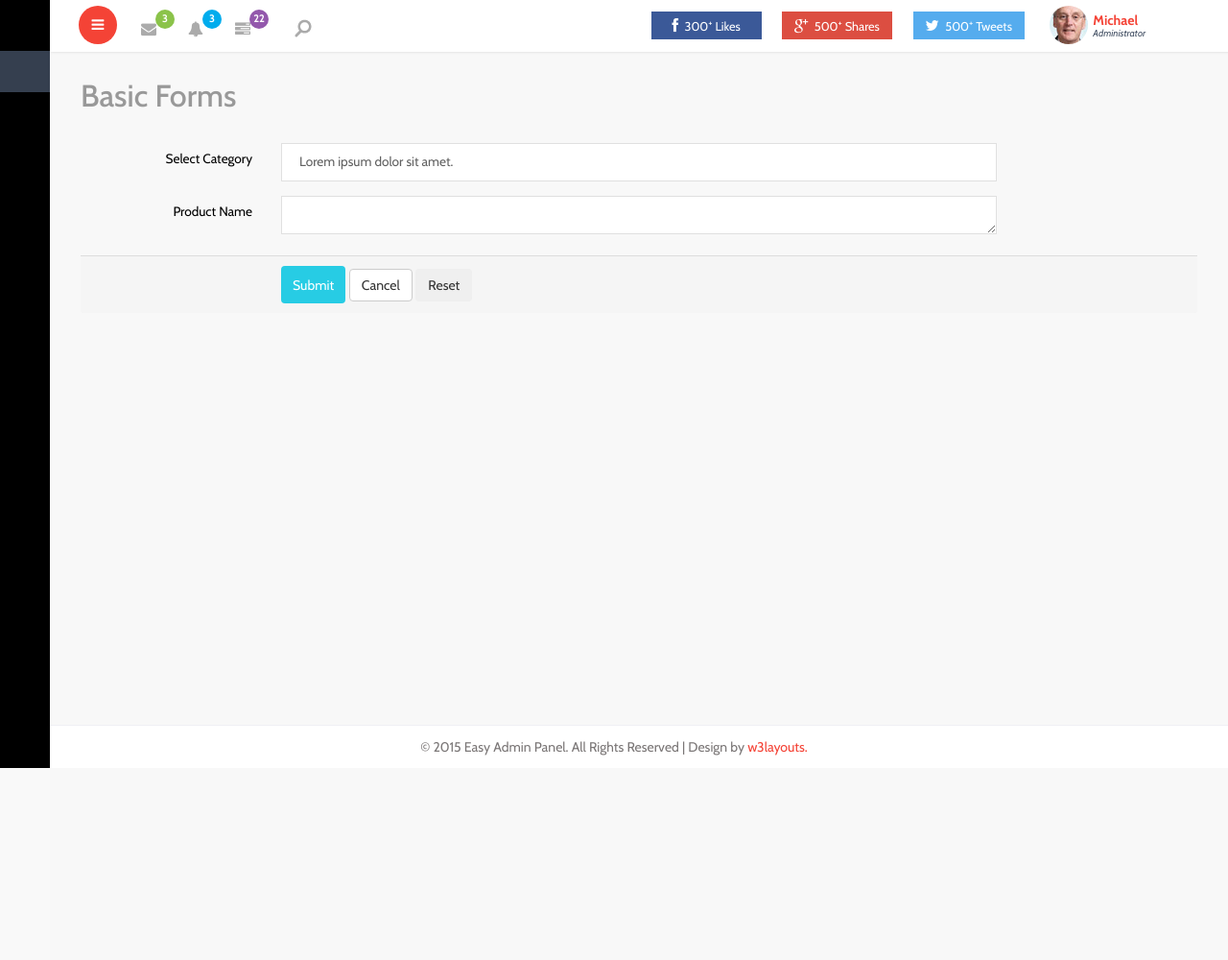
After one commit to Amaanshaikh54/MyEcom, a Django app: page /myadmin/add_product in a window 1280 px wide. The commit adds this page. Shown: the whole page at 96% size. Run offline with Django 5.2, Linux system fonts and the light colour scheme; some libraries are stand-ins or nearby versions.

Commit message:
viewproduct

```diff
--- a/myadmin/urls.py
+++ b/myadmin/urls.py
@@ -25,4 +25,5 @@ urlpatterns = [
     path('dashboard', views.dashboard, name='dashboard'),
     path('add_category', views.add_category, name='add_category'),
     path('all_category', views.all_category, name='all_category'),
+    path('add_product', views.add_product, name='add_product'),
 ]
--- a/myadmin/views.py
+++ b/myadmin/views.py
@@ -11,3 +11,5 @@ def add_category(request):
     return render(request,'myadmin/add_category.html')
 def all_category(request):
     return render(request,'myadmin/all_category.html')
+def add_product(request):
+    return render(request,'myadmin/add_product.html')
--- /dev/null
+++ b/templates/myadmin/add_product.html
@@ -0,0 +1,56 @@
+{% extends 'myadmin/common/index.html' %}
+{% load static %}
+{% block content %}
+<div id="page-wrapper">
+    <div class="graphs">
+        <h3 class="blank1">Basic Forms</h3>
+            <div class="tab-content">
+            <div class="tab-pane active" id="horizontal-form">
+                <form class="form-horizontal">
+
+
+
+
+                    <div class="form-group">
+                        <label for="selector1" class="col-sm-2 control-label"> Select Category</label>
+                        <div class="col-sm-8"><select name="selector1" id="selector1" class="form-control1">
+                            <option>Lorem ipsum dolor sit amet.</option>
+                            <option>Dolore, ab unde modi est!</option>
+                            <option>Illum, fuga minus sit eaque.</option>
+                            <option>Consequatur ducimus maiores voluptatum minima.</option>
+                        </select></div>
+                    </div>
+
+                    <div class="form-group">
+                        <label for="txtarea1" class="col-sm-2 control-label">Product Name</label>
+                        <div class="col-sm-8"><textarea name="txtarea1" id="txtarea1" cols="50" rows="4" class="form-control1"></textarea></div>
+                    </div>
+
+
+
+                </form>
+            </div>
+        </div>
+
+        <div class="bs-example" data-example-id="form-validation-states">
+
+</div>
+
+            <div class="bs-example" data-example-id="form-validation-states-with-icons">
+            <form>
+
+
+              <div class="panel-footer">
+                <div class="row">
+                    <div class="col-sm-8 col-sm-offset-2">
+                        <button class="btn-success btn">Submit</button>
+                        <button class="btn-default btn">Cancel</button>
+                        <button class="btn-inverse btn">Reset</button>
+                    </div>
+                </div>
+             </div>
+            </form>
+          </div>
+    </div>
+</div>
+{% endblock %}
--- a/templates/myadmin/common/sidebar.html
+++ b/templates/myadmin/common/sidebar.html
@@ -29,7 +29,7 @@
                     <span>Product</span></a>
                 <ul class="sub-menu-list">
                     <li><a href="#">View Products</a> </li>
-                    <li><a href="/static/widgets.html">Add Products</a></li>
+                    <li><a href="{% url 'add_product' %}">Add Product</a></li>
                 </ul>
             </li>
             <li><a href="/static/forms.html"><i class="lnr lnr-spell-check"></i> <span>Order</span></a></li>
```
Also changed, not shown: templates/myadmin/all_product.html (added, +34 -0 lines).
